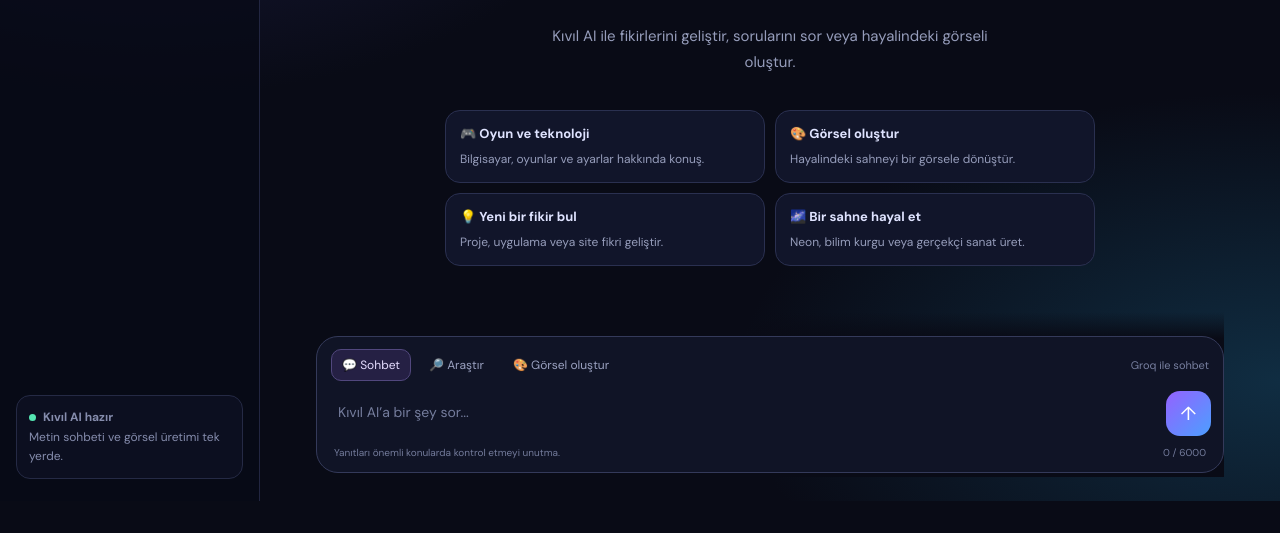
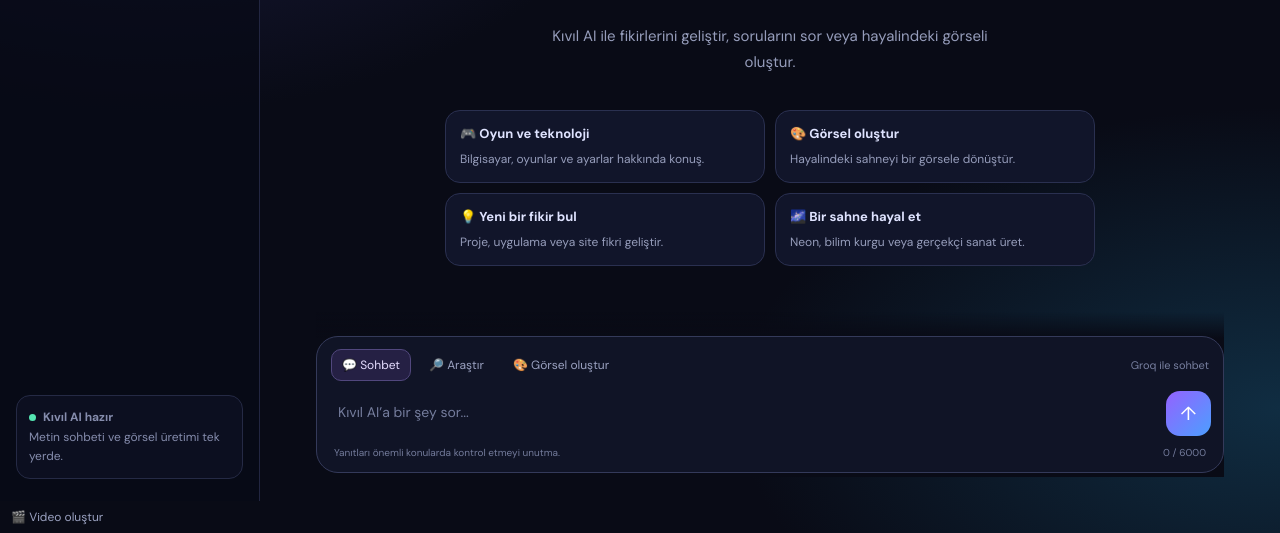
Before and after one commit to bambamg811-byte/Kivil-ai, a plain HTML site: page index.html in a window 1280 px wide. Shown: the part 299-832 px from the top of the page. Before the commit the page ends 800 px from the top, so only its background shows below. Drawn offline with nearby package versions, Linux system fonts and the light colour scheme.

Commit message:
Update index.html

```diff
--- a/index.html
+++ b/index.html
@@ -11,7 +11,8 @@
 <div class="composer-wrap"><div class="composer"><div class="mode-row"><button class="mode-btn active" id="chatModeBtn" type="button">💬 Sohbet</button>
 <button class="mode-btn" id="researchModeBtn" type="button">🔎 Araştır</button>
 <button class="mode-btn image" id="imageModeBtn" type="button">🎨 Görsel oluştur</button><span class="mode-note" id="modeNote">Groq ile sohbet</span></div><form id="composerForm"><div class="input-row"><textarea id="prompt" class="prompt" rows="1" maxlength="6000" placeholder="Kıvıl AI'a bir şey sor..." aria-label="Mesajını yaz"></textarea><button class="send-btn" id="sendBtn" type="submit" aria-label="Gönder">↑</button></div></form><div class="composer-foot"><span>Yanıtları önemli konularda kontrol etmeyi unutma.</span><span id="counter">0 / 6000</span></div></div></div></section></main></div><div id="toast" class="toast hidden" role="status"></div>
-<script>
+<button class="mode-btn" id="videoModeBtn" type="button">🎬 Video oluştur</button>
+  <script>
 (()=>{'use strict';const $=s=>document.querySelector(s),welcome=$('#welcome'),messagesEl=$('#messages'),historyEl=$('#history'),promptEl=$('#prompt'),sendBtn=$('#sendBtn'),chatModeBtn=$('#chatModeBtn'),imageModeBtn=$('#imageModeBtn'),researchModeBtn=$('#researchModeBtn'),modeNote=$('#modeNote'),counter=$('#counter'),STORAGE_KEY='kivil-ai-chats-v1';let chats=loadChats(),activeChatId=null,busy=false,mode='chat',toastTimer;
 function loadChats(){try{const v=JSON.parse(localStorage.getItem(STORAGE_KEY)||'[]');return Array.isArray(v)?v:[]}catch{return[]}}function saveChats(){try{localStorage.setItem(STORAGE_KEY,JSON.stringify(chats.slice(0,40)))}catch{showToast('Sohbet geçmişi kaydedilemedi.')}}function makeId(){return Date.now().toString(36)+Math.random().toString(36).slice(2,8)}function currentChat(){return chats.find(c=>c.id===activeChatId)||null}function createChat(first=''){const c={id:makeId(),title:(first||'Yeni sohbet').replace(/\s+/g,' ').slice(0,42),messages:[],updatedAt:Date.now()};chats.unshift(c);activeChatId=c.id;welcome.classList.add('hidden');messagesEl.classList.remove('hidden');messagesEl.replaceChildren();saveChats();renderHistory();return c}function ensureChat(t){return currentChat()||createChat(t)}function showToast(msg) {
   const t = $('#toast');
```
